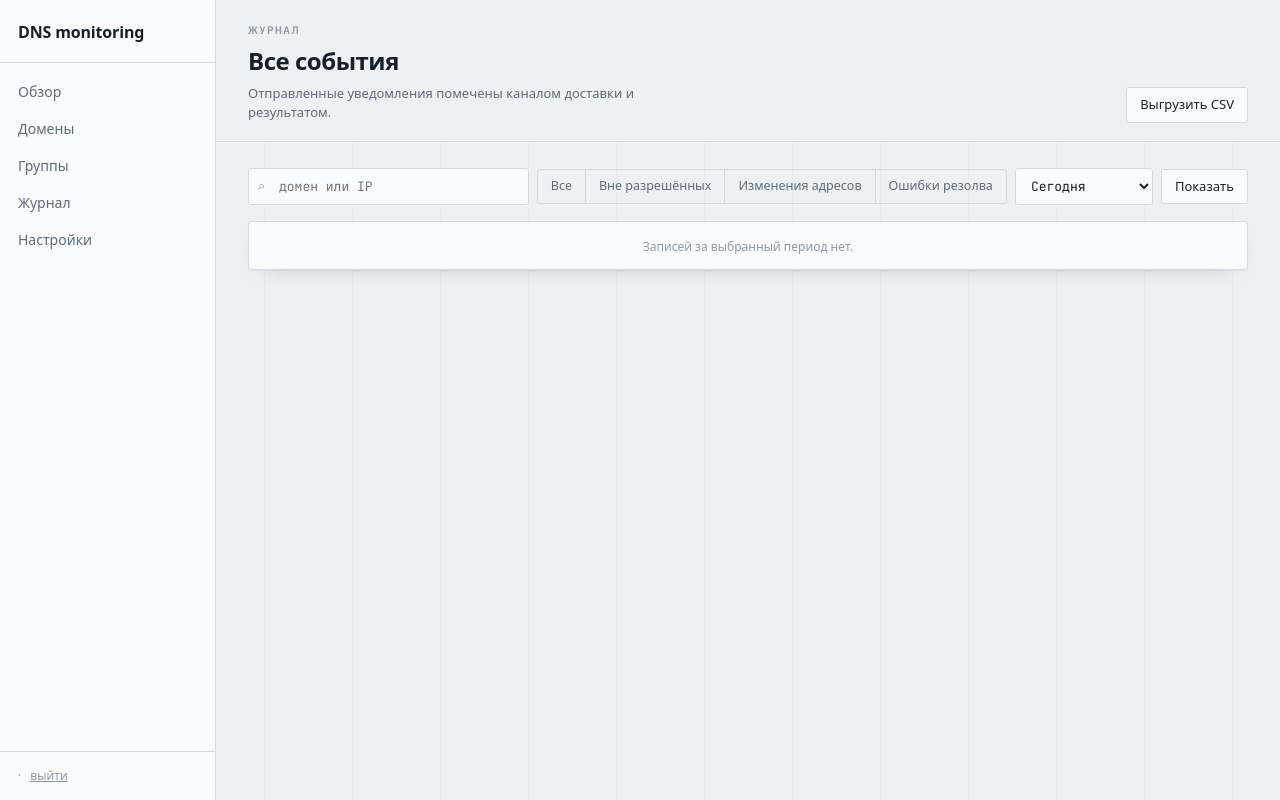
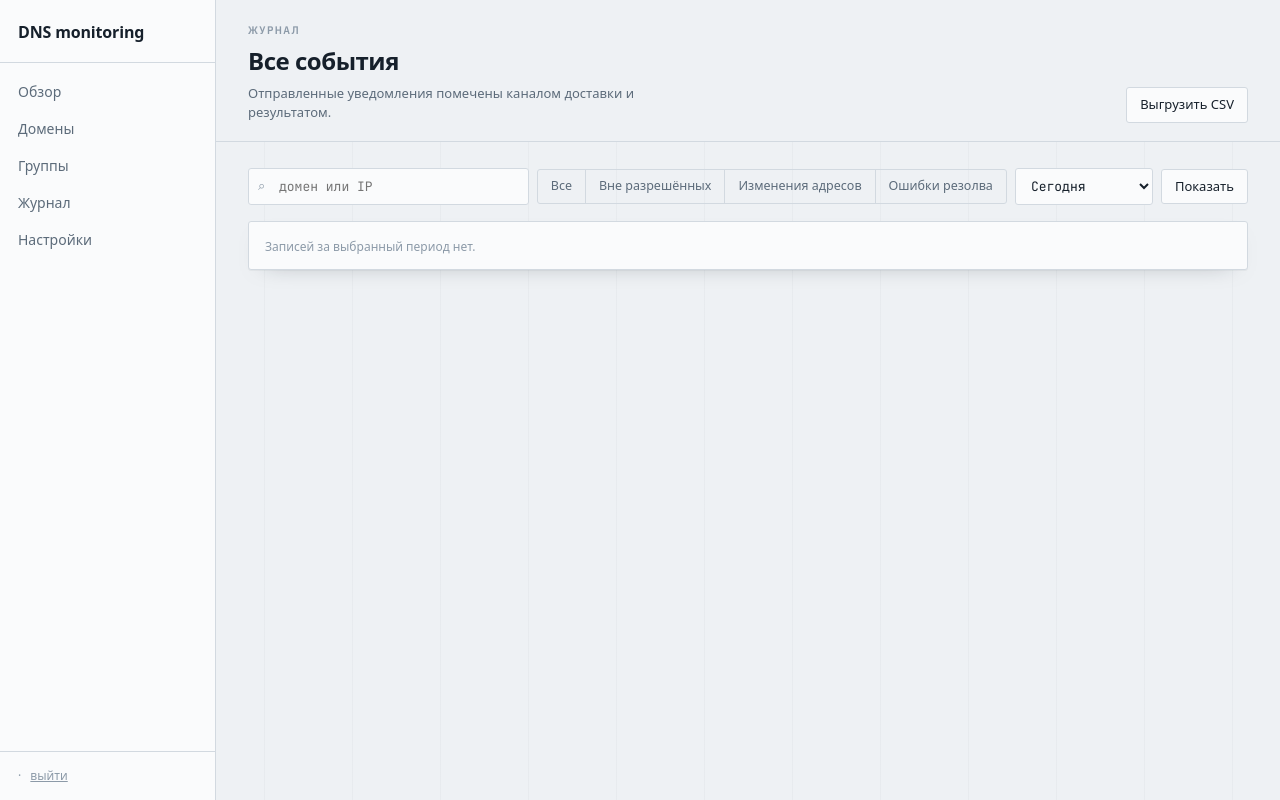
Before and after one commit to volstr/dns_monitor, a Django app: template apps/monitoring/templates/monitoring/journal.html in a window 1280 px wide. Run offline with Django 5.2, Linux system fonts and the light colour scheme; the template is opened without the code that fills it, so the values that code supplies are empty; some web fonts are replaced.

Commit message:
fix(ui): строка «ничего нет» выровнена по левому краю
Выравнивание по центру появилось от моей же прошлой правки: класс я назвал
`empty`, а `.empty` в прототипе уже занят — это отдельный блок пустого
состояния с отступами 44 на 24 и выравниванием по центру (строка 1292).
Строка списка молча получила чужое оформление.

Класс переименован в `blank`; имя проверено на свободность и в CSS, и в
прототипе.

Проверка измеряет теперь не только ширину, но и выравнивание с отступом
слева. Убедился, что она ловит исходный дефект: с возвращённым правилом
`text-align:center` падает на «выравнивание center».

Co-Authored-By: Claude Opus 5 <noreply@anthropic.com>
Claude-Session: https://claude.ai/code/session_01LvkAEYuGd1wEH4CYp41wDY

```diff
--- a/apps/catalog/templates/catalog/domain_card.html
+++ b/apps/catalog/templates/catalog/domain_card.html
@@ -274,7 +274,7 @@
               </div>
             </li>
           {% empty %}
-            <li class="empty"><div class="sub">Событий пока нет</div></li>
+            <li class="blank"><div class="sub">Событий пока нет</div></li>
           {% endfor %}
         </ul>
       </div>
--- a/apps/monitoring/templates/monitoring/journal.html
+++ b/apps/monitoring/templates/monitoring/journal.html
@@ -91,7 +91,7 @@
             </div>
           </li>
         {% empty %}
-          <li class="empty"><div class="sub">Записей за выбранный период нет.</div></li>
+          <li class="blank"><div class="sub">Записей за выбранный период нет.</div></li>
         {% endfor %}
       </ul>
     </div>
--- a/apps/monitoring/templates/monitoring/overview.html
+++ b/apps/monitoring/templates/monitoring/overview.html
@@ -75,7 +75,7 @@
           </li>
         {% empty %}
           {# `empty` — строка без времени: без него текст попадал в узкую колонку сетки. #}
-          <li class="empty">
+          <li class="blank">
             {% comment %}
             Три разных «пусто», и путать их нельзя. Расхождений не было — дата последнего
             закрытого (11.9). Только что исправлено — говорим об этом прямо: запись закроет
--- a/static/css/app.css
+++ b/static/css/app.css
@@ -53,14 +53,19 @@
       `disabled` браузер соблюдал, а показать это было нечем. Значения взяты из прототипа
       дословно; добавлено только гашение `:hover` — иначе недоступная кнопка отзывалась на
       наведение, то есть выглядела нажимаемой ровно в тот момент, когда её пробуют нажать.
-  12. Добавлено `.hist li.empty` и `.feed li.empty` — строка «ничего нет». Оба списка —
+  12. Добавлено `.hist li.blank` и `.feed li.blank` — строка «ничего нет». Оба списка —
       сетка из двух колонок: узкой для времени и широкой для содержания. У строки «пусто»
       времени нет, поэтому её единственный элемент попадал в **узкую** колонку и текст
       выкладывался столбиком по 96 или 74 пикселя. Прототип такого состояния не знает: в нём
       у каждого списка есть данные, и пустых строк нет ни одной.
 
       Правило, а не `grid-column` инлайном в трёх шаблонах: болезнь одна и та же на обзоре
-      (11.9), в журнале (11.7) и в событиях карточки домена (11.8), а инлайны разъезжаются. */
+      (11.9), в журнале (11.7) и в событиях карточки домена (11.8), а инлайны разъезжаются.
+
+      Имя класса — `blank`, и не случайно: `.empty` в прототипе уже занято отдельным блоком
+      пустого состояния (строка 1292) с отступами 44 на 24 и выравниванием по центру. Первая
+      версия этой правки назвала класс `empty`, и строка списка молча получила чужое
+      оформление: текст встал по центру с лишними отступами. */
 
 /* IBM Plex Sans — переменный шрифт: одно объявление на все насыщенности вместо трёх.
    `font-weight` здесь диапазон, а не значение: так браузер берёт ровно 500 и 600, а не
@@ -483,8 +488,10 @@ input.mono,select.inp{font-family:"JetBrains Mono",ui-monospace,monospace}
 .hist{list-style:none;margin:0;padding:0}
 .hist li{display:grid;grid-template-columns:96px 1fr;gap:14px;padding:12px 16px;border-bottom:1px solid var(--line-soft);font-size:13px}
 .hist li:last-child{border-bottom:0}
-/* Правка переноса 12: строка «пусто» занимает обе колонки. Подробности в шапке файла. */
-.hist li.empty,.feed li.empty{display:block}
+/* Правка переноса 12: строка «пусто» занимает обе колонки. Подробности в шапке файла.
+   Класс `blank`, а не `empty`: `.empty` в прототипе уже занят — это отдельный блок пустого
+   состояния с большими отступами и выравниванием по центру (строка 1292 прототипа). */
+.hist li.blank,.feed li.blank{display:block}
 .hist time{font-family:"JetBrains Mono",ui-monospace,monospace;font-size:12px;color:var(--ink-faint)}
 .kv{display:flex;gap:9px;font-size:12.5px;padding:7px 0}
 .kv .k{color:var(--ink-faint);width:120px;flex:none}
```
Also changed, not shown: tests/e2e/test_empty_rows.py (+17 -3 lines).
